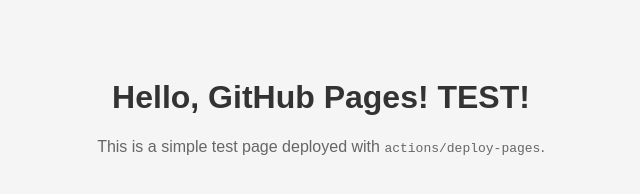
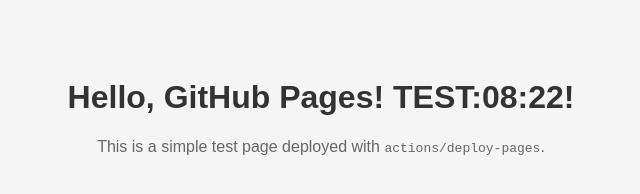
Before and after one commit to JDurana/hello-world, a plain HTML site: page docs/index.html in a window 1280 px wide. Shown: the whole page, without its empty margins (319-959 px from the left). Drawn offline with Linux system fonts and the light colour scheme.

Commit message:
Update index.html

```diff
--- a/docs/index.html
+++ b/docs/index.html
@@ -19,7 +19,7 @@
   </style>
 </head>
 <body>
-  <h1>Hello, GitHub Pages! TEST!</h1>
+  <h1>Hello, GitHub Pages! TEST:08:22!</h1>
   <p>This is a simple test page deployed with <code>actions/deploy-pages</code>.</p>
 </body>
 </html>
```
